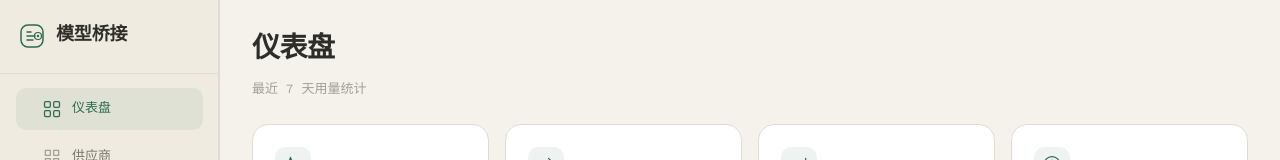
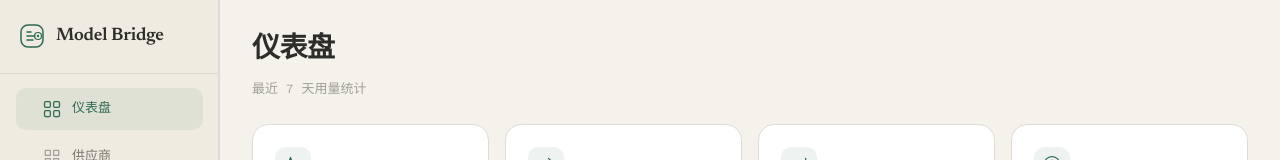
Before and after one commit to niuji/model-bridge, a Vue app in the folder web/: page /providers in a window 1280 px wide. Shown: the top 160 px of the page. Built offline with nearby package versions, Linux system fonts and the light colour scheme; no server answers.

Commit message:
chore: 品牌名改为英文 Model Bridge
Co-Authored-By: Claude <noreply@anthropic.com>

```diff
--- a/web/index.html
+++ b/web/index.html
@@ -3,7 +3,7 @@
   <head>
     <meta charset="UTF-8" />
     <meta name="viewport" content="width=device-width, initial-scale=1.0" />
-    <title>模型桥接</title>
+    <title>Model Bridge</title>
     <link rel="preconnect" href="https://fonts.googleapis.com" />
     <link rel="preconnect" href="https://fonts.gstatic.com" crossorigin />
     <link href="https://fonts.googleapis.com/css2?family=Newsreader:opsz,wght@6..72,400;6..72,500;6..72,600;6..72,700&family=Figtree:wght@400;500;600;700&family=Source+Code+Pro:wght@400;500;600&display=swap" rel="stylesheet" />
--- a/web/src/App.vue
+++ b/web/src/App.vue
@@ -20,7 +20,7 @@
                   <circle cx="20" cy="14" r="1.2" fill="currentColor" />
                 </svg>
               </div>
-              <span class="brand-text serif">模型桥接</span>
+              <span class="brand-text serif">Model Bridge</span>
             </div>
             <n-menu
               :options="menuOptions"
```
Also changed, not shown: 2 other files (tests, documents, lock files or other folders).
